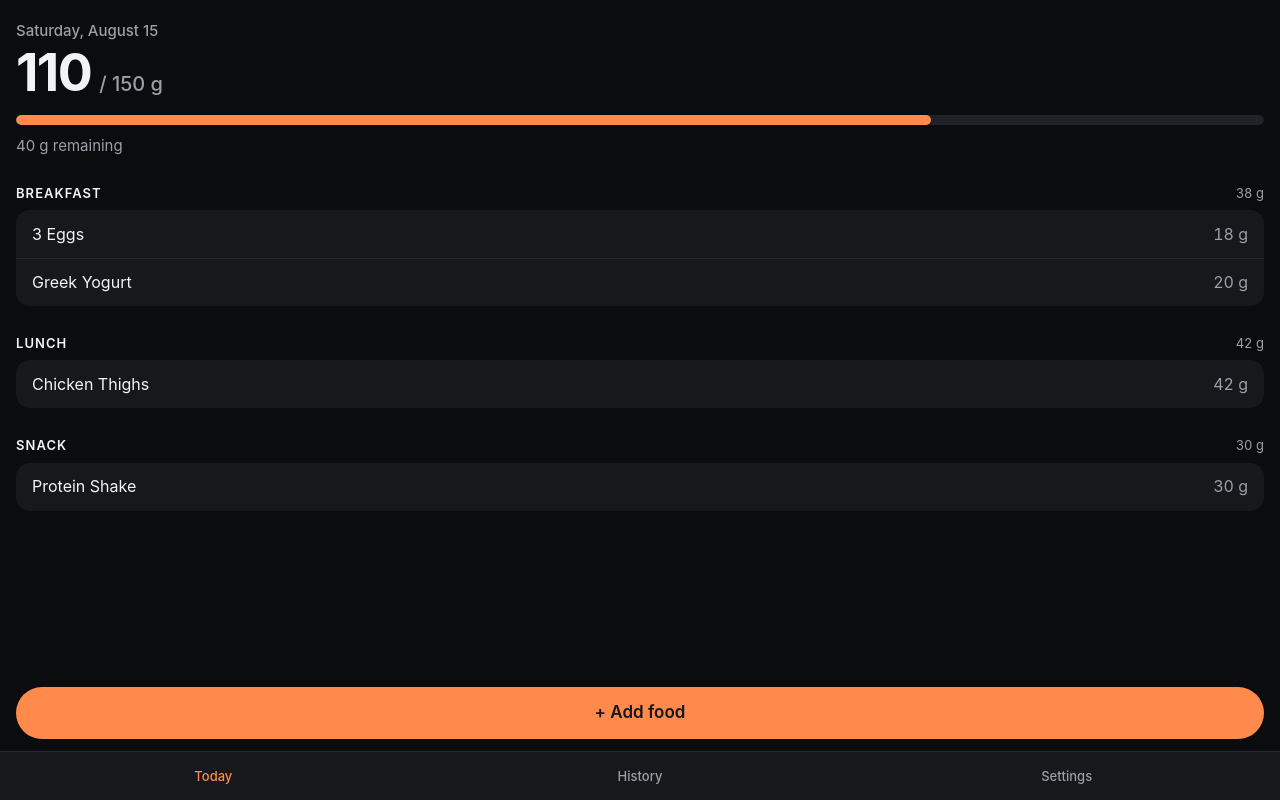
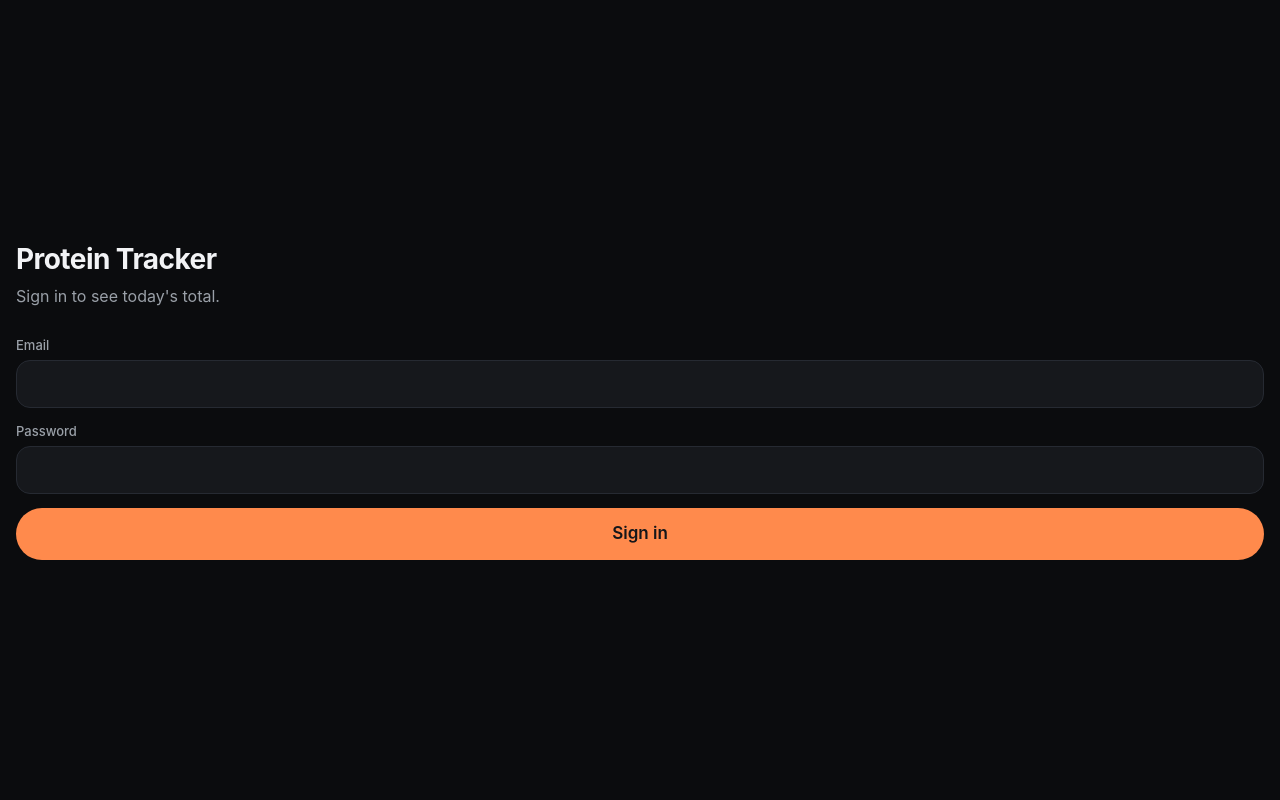
Before and after one commit to egapay/meal-tracker-app, a React (Vite) app: page / in a window 1280 px wide. Built offline with nearby package versions, Linux system fonts and the light colour scheme; no server answers.

Commit message:
Phase 2: Supabase schema, RLS policies, and email/password auth

```diff
--- a/package.json
+++ b/package.json
@@ -10,6 +10,7 @@
     "preview": "vite preview"
   },
   "dependencies": {
+    "@supabase/supabase-js": "^2.112.3",
     "react": "^19.2.8",
     "react-dom": "^19.2.8"
   },
--- a/src/App.tsx
+++ b/src/App.tsx
@@ -1,11 +1,19 @@
 import { useState } from 'react'
 import NavBar, { type Tab } from './components/NavBar'
+import { useAuth } from './hooks/useAuth'
+import SignIn from './screens/SignIn'
 import Today from './screens/Today'
 import History from './screens/History'
 import Settings from './screens/Settings'
 
 export default function App() {
+  const { session, loading } = useAuth()
   const [tab, setTab] = useState<Tab>('today')
+
+  // Empty shell rather than a spinner: reading the stored session is fast, and
+  // a spinner that flashes for 30ms reads as jank.
+  if (loading) return <div className="app" />
+  if (!session) return <SignIn />
 
   return (
     <div className="app">
@@ -18,7 +26,7 @@ export default function App() {
       {/* Lives outside .main so it stays pinned above the tab bar, in thumb
           reach. Inert until Phase 3 wires up the add-entry sheet. */}
       {tab === 'today' && (
-        <button className="add" type="button">
+        <button className="btn add" type="button">
           + Add food
         </button>
       )}
--- /dev/null
+++ b/src/hooks/useAuth.ts
@@ -0,0 +1,30 @@
+import { useEffect, useState } from 'react'
+import type { Session } from '@supabase/supabase-js'
+import { supabase } from '../lib/supabase'
+
+/**
+ * Current Supabase session, or null when signed out.
+ *
+ * `loading` covers the first read from localStorage, which is async. Rendering
+ * the sign-in screen before it resolves would flash it at an already-signed-in
+ * user on every launch.
+ */
+export function useAuth() {
+  const [session, setSession] = useState<Session | null>(null)
+  const [loading, setLoading] = useState(true)
+
+  useEffect(() => {
+    supabase.auth.getSession().then(({ data }) => {
+      setSession(data.session)
+      setLoading(false)
+    })
+
+    const { data } = supabase.auth.onAuthStateChange((_event, next) => {
+      setSession(next)
+    })
+
+    return () => data.subscription.unsubscribe()
+  }, [])
+
+  return { session, loading }
+}
--- a/src/index.css
+++ b/src/index.css
@@ -7,6 +7,7 @@
   --text-dim: #9aa0a8;
   --accent: #ff8a4c;
   --success: #4ade80;
+  --danger: #f87171;
 
   --radius: 14px;
   --pad: 16px;
@@ -191,22 +192,37 @@ button {
   white-space: nowrap;
 }
 
-/* --- Add button ---------------------------------------------------------- */
+/* --- Buttons ------------------------------------------------------------- */
 
-/* Sits directly above the tab bar so it falls under the thumb one-handed. */
-.add {
+.btn {
   background: var(--accent);
   border: none;
   border-radius: 999px;
   color: #14161a;
   font-size: 17px;
   font-weight: 600;
-  margin: 0 var(--pad) 12px;
   min-height: 52px;
+  width: 100%;
 }
 
-.add:active {
+.btn:active {
   opacity: 0.85;
+}
+
+.btn:disabled {
+  opacity: 0.5;
+}
+
+.btn--secondary {
+  background: none;
+  border: 1px solid var(--border);
+  color: var(--text);
+}
+
+/* Layout only. Sits directly above the tab bar, under the thumb one-handed. */
+.add {
+  margin: 0 var(--pad) 12px;
+  width: auto;
 }
 
 /* --- Tab bar ------------------------------------------------------------- */
@@ -233,17 +249,69 @@ button {
   color: var(--accent);
 }
 
-/* --- Placeholder screens ------------------------------------------------- */
+/* --- Sign in ------------------------------------------------------------- */
 
-.placeholder {
-  color: var(--text-dim);
-  padding-top: 40px;
-  text-align: center;
+.auth {
+  display: flex;
+  flex-direction: column;
+  justify-content: center;
+  height: 100dvh;
+  padding: calc(var(--safe-top) + 24px) var(--pad) calc(var(--safe-bottom) + 24px);
 }
 
-.placeholder__title {
-  color: var(--text);
-  font-size: 20px;
-  font-weight: 600;
+.auth__title {
+  font-size: 28px;
+  font-weight: 700;
+  letter-spacing: -0.02em;
+}
+
+.auth__subtitle {
+  color: var(--text-dim);
+  margin: 6px 0 28px;
+}
+
+.field {
+  display: block;
+  margin-bottom: 14px;
+}
+
+.field__label {
+  color: var(--text-dim);
+  display: block;
+  font-size: 13px;
+  font-weight: 500;
   margin-bottom: 6px;
 }
+
+.field__input {
+  background: var(--surface);
+  border: 1px solid var(--border);
+  border-radius: var(--radius);
+  min-height: var(--tap);
+  padding: 0 14px;
+  width: 100%;
+}
+
+.field__input:focus {
+  border-color: var(--accent);
+  outline: none;
+}
+
+.error {
+  color: var(--danger);
+  font-size: 14px;
+  margin-top: 14px;
+}
+
+/* --- Secondary screens --------------------------------------------------- */
+
+.screen__title {
+  font-size: 26px;
+  font-weight: 700;
+  letter-spacing: -0.02em;
+}
+
+.screen__note {
+  color: var(--text-dim);
+  margin: 8px 0 24px;
+}
--- /dev/null
+++ b/src/lib/supabase.ts
@@ -0,0 +1,17 @@
+import { createClient } from '@supabase/supabase-js'
+
+const url = import.meta.env.VITE_SUPABASE_URL
+const publishableKey = import.meta.env.VITE_SUPABASE_PUBLISHABLE_KEY
+
+// Vite replaces missing env vars with undefined at build time, which would
+// otherwise surface much later as an opaque fetch failure.
+if (!url || !publishableKey) {
+  throw new Error(
+    'Missing VITE_SUPABASE_URL or VITE_SUPABASE_PUBLISHABLE_KEY. ' +
+      'Copy .env.example to .env.local and fill in your Supabase project values.',
+  )
+}
+
+// Defaults already persist the session in localStorage and refresh the access
+// token in the background, which is what keeps the Home Screen app signed in.
+export const supabase = createClient(url, publishableKey)
--- a/src/screens/History.tsx
+++ b/src/screens/History.tsx
@@ -1,8 +1,8 @@
 export default function History() {
   return (
-    <div className="placeholder">
-      <p className="placeholder__title">History</p>
-      <p>Previous days will appear here.</p>
-    </div>
+    <>
+      <h1 className="screen__title">History</h1>
+      <p className="screen__note">Previous days will appear here.</p>
+    </>
   )
 }
--- a/src/screens/Settings.tsx
+++ b/src/screens/Settings.tsx
@@ -1,8 +1,14 @@
+import { supabase } from '../lib/supabase'
+
 export default function Settings() {
   return (
-    <div className="placeholder">
-      <p className="placeholder__title">Settings</p>
-      <p>Your daily protein goal will be editable here.</p>
-    </div>
+    <>
+      <h1 className="screen__title">Settings</h1>
+      <p className="screen__note">Your daily protein goal will be editable here.</p>
+
+      <button className="btn btn--secondary" type="button" onClick={() => supabase.auth.signOut()}>
+        Sign out
+      </button>
+    </>
   )
 }
--- /dev/null
+++ b/src/screens/SignIn.tsx
@@ -0,0 +1,64 @@
+import { useState } from 'react'
+import type { FormEvent } from 'react'
+import { supabase } from '../lib/supabase'
+
+export default function SignIn() {
+  const [email, setEmail] = useState('')
+  const [password, setPassword] = useState('')
+  const [error, setError] = useState<string | null>(null)
+  const [busy, setBusy] = useState(false)
+
+  async function handleSubmit(event: FormEvent) {
+    event.preventDefault()
+    setBusy(true)
+    setError(null)
+
+    // On success onAuthStateChange fires and App swaps in the signed-in shell,
+    // so there is nothing to navigate to here.
+    const { error } = await supabase.auth.signInWithPassword({ email, password })
+
+    if (error) setError(error.message)
+    setBusy(false)
+  }
+
+  return (
+    <form className="auth" onSubmit={handleSubmit}>
+      <h1 className="auth__title">Protein Tracker</h1>
+      <p className="auth__subtitle">Sign in to see today's total.</p>
+
+      <label className="field">
+        <span className="field__label">Email</span>
+        <input
+          className="field__input"
+          type="email"
+          value={email}
+          onChange={(e) => setEmail(e.target.value)}
+          // These four are what let iOS Keychain offer to fill the account.
+          autoComplete="email"
+          inputMode="email"
+          autoCapitalize="none"
+          autoCorrect="off"
+          required
+        />
+      </label>
+
+      <label className="field">
+        <span className="field__label">Password</span>
+        <input
+          className="field__input"
+          type="password"
+          value={password}
+          onChange={(e) => setPassword(e.target.value)}
+          autoComplete="current-password"
+          required
+        />
+      </label>
+
+      <button className="btn" type="submit" disabled={busy}>
+        {busy ? 'Signing in…' : 'Sign in'}
+      </button>
+
+      {error && <p className="error">{error}</p>}
+    </form>
+  )
+}
```
Also changed, not shown: src/vite-env.d.ts (added, +10 -0 lines), 2 other files (tests, documents, lock files or other folders).
